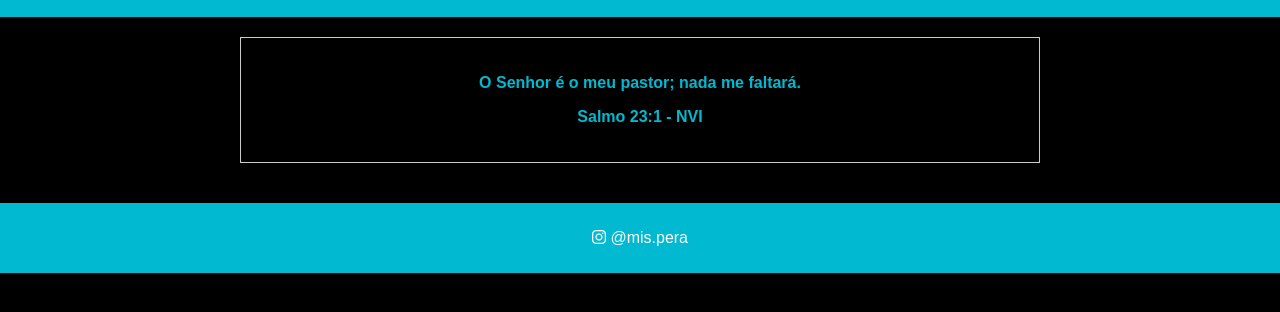
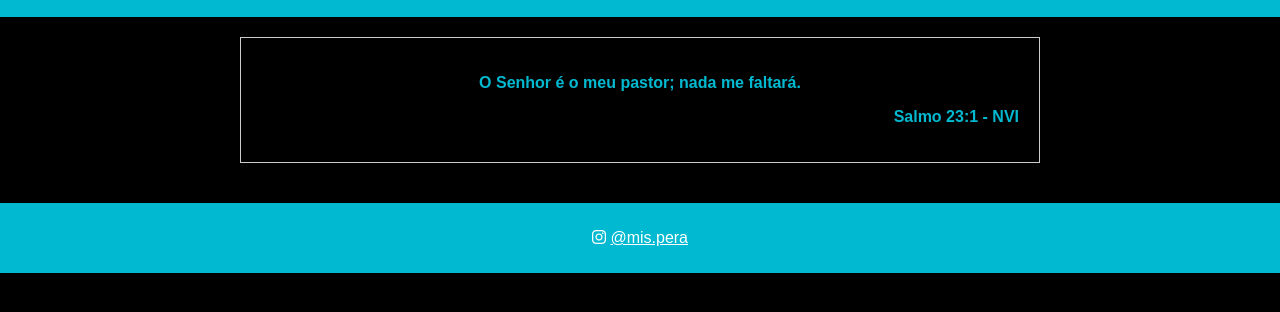
Before and after one commit to MISPerA/versiculo, a plain HTML site: page index.html in a window 1280 px wide. Shown: the part 78-390 px from the top of the page. Drawn offline with Linux system fonts and the light colour scheme.

Commit message:
Update styles.css

```diff
--- a/styles.css
+++ b/styles.css
@@ -38,7 +38,8 @@ main {
 .verse-info {
     font-weight: bold;
     color: #01B9D0; /* Cor do texto da informação do versículo */
-    text-align: center;
+    text-align: right; /* Alinhar com o canto direito */
+    margin-top: 10px; /* Espaçamento superior */
 }
 
 footer {
@@ -50,5 +51,4 @@ footer {
 
 .instagram {
     color: white; /* Cor do texto do Instagram em branco */
-    text-decoration: none; /* Remover sublinhado padrão de links */
 }
```
